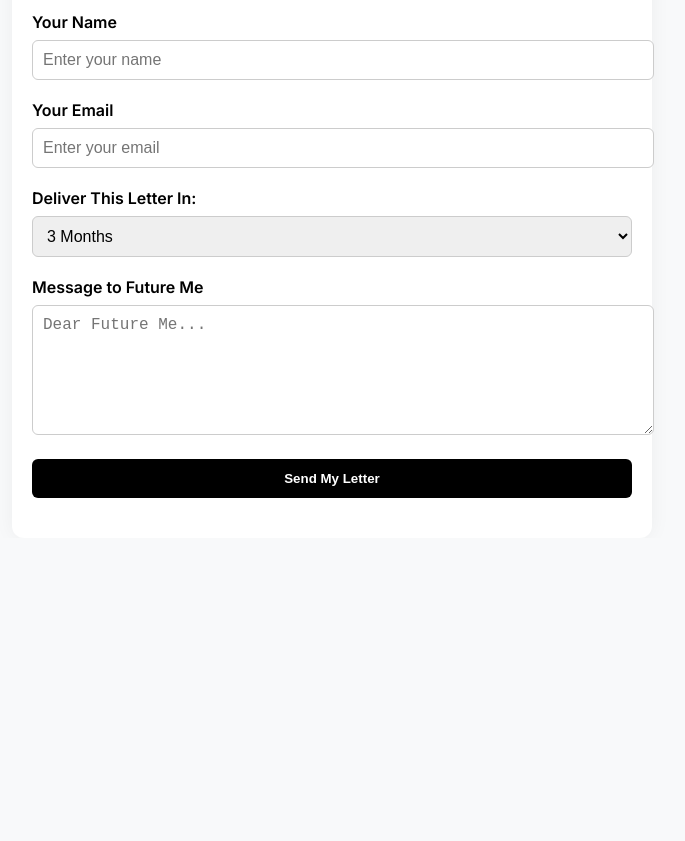
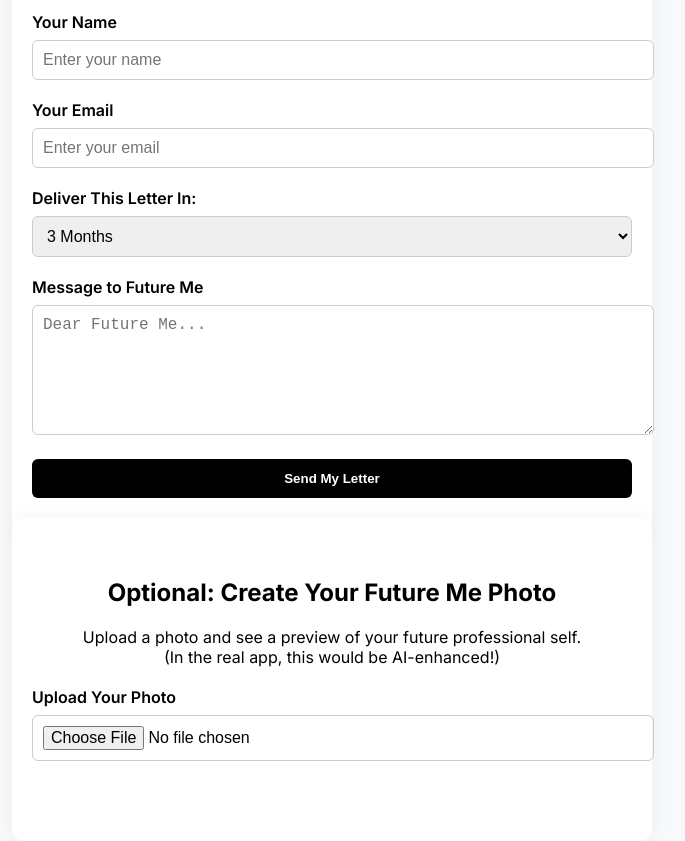
Before and after one commit to Hamzesh96/NXL-FUTURE-ME, a plain HTML site: page index.html in a window 1280 px wide. Shown: the part 380-1221 px from the top of the page, without its empty margins (308-993 px from the left). Before the commit the page ends 918 px from the top, so only its background shows below. Drawn offline with Linux system fonts and the light colour scheme.

Commit message:
Update index.html

```diff
--- a/index.html
+++ b/index.html
@@ -101,5 +101,37 @@
       <button type="submit" class="submit-btn">Send My Letter</button>
     </form>
   </div>
+
+  <div class="section">
+    <h2>Optional: Create Your Future Me Photo</h2>
+    <p style="text-align: center; margin-bottom: 20px;">
+      Upload a photo and see a preview of your future professional self.<br />
+      (In the real app, this would be AI-enhanced!)
+    </p>
+
+    <label for="photoUpload">Upload Your Photo</label>
+    <input type="file" id="photoUpload" accept="image/*" onchange="previewPhoto()" />
+
+    <div id="photoPreview" style="text-align: center; margin-top: 20px;">
+      <img id="previewImage" src="" alt="Future Me Preview" style="max-width: 100%; max-height: 300px; display: none; border-radius: 12px;" />
+    </div>
+  </div>
+
+  <script>
+    function previewPhoto() {
+      const fileInput = document.getElementById("photoUpload");
+      const previewImage = document.getElementById("previewImage");
+
+      const file = fileInput.files[0];
+      if (file) {
+        const reader = new FileReader();
+        reader.onload = function (e) {
+          previewImage.src = e.target.result;
+          previewImage.style.display = "block";
+        };
+        reader.readAsDataURL(file);
+      }
+    }
+  </script>
 </body>
 </html>
```
